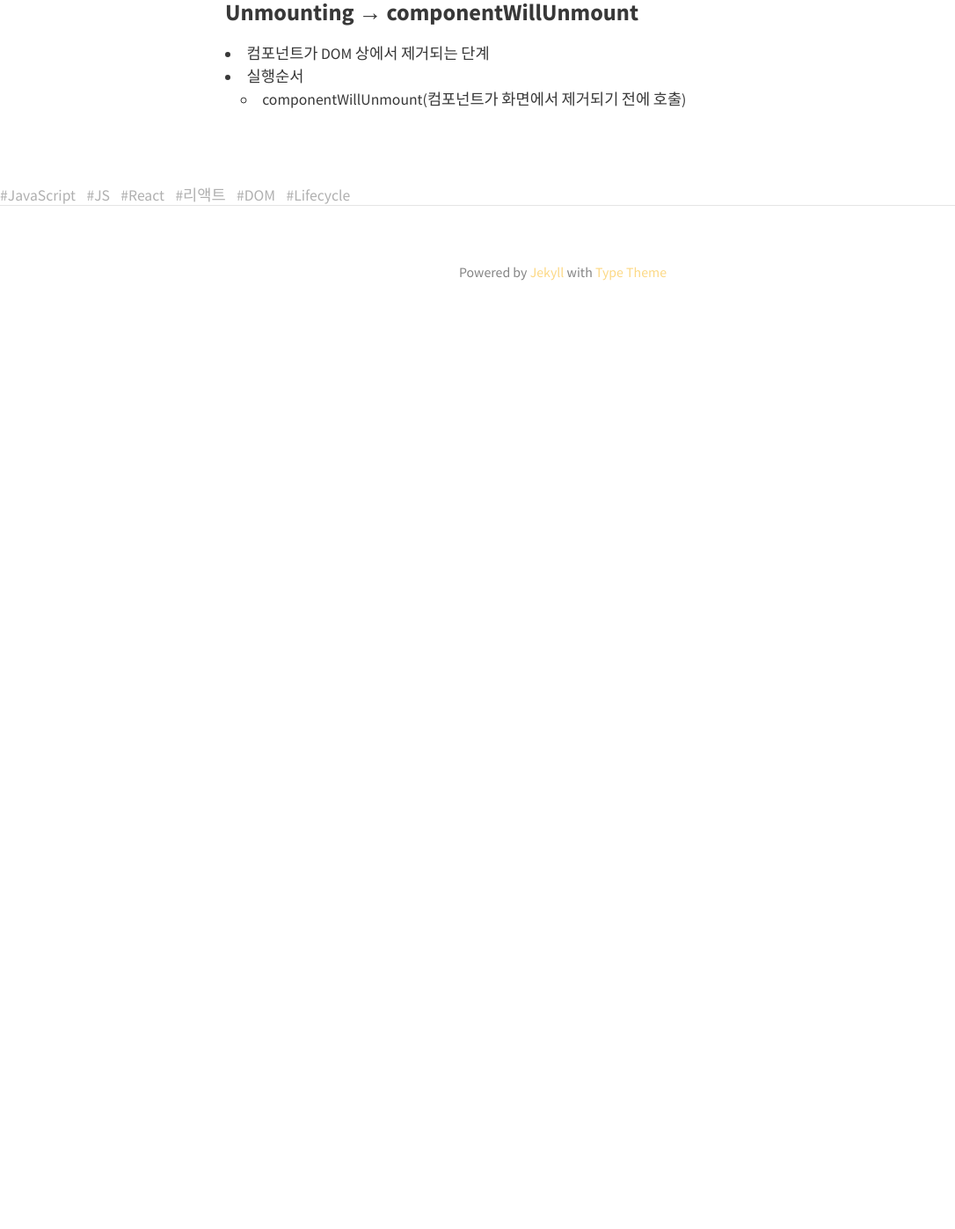
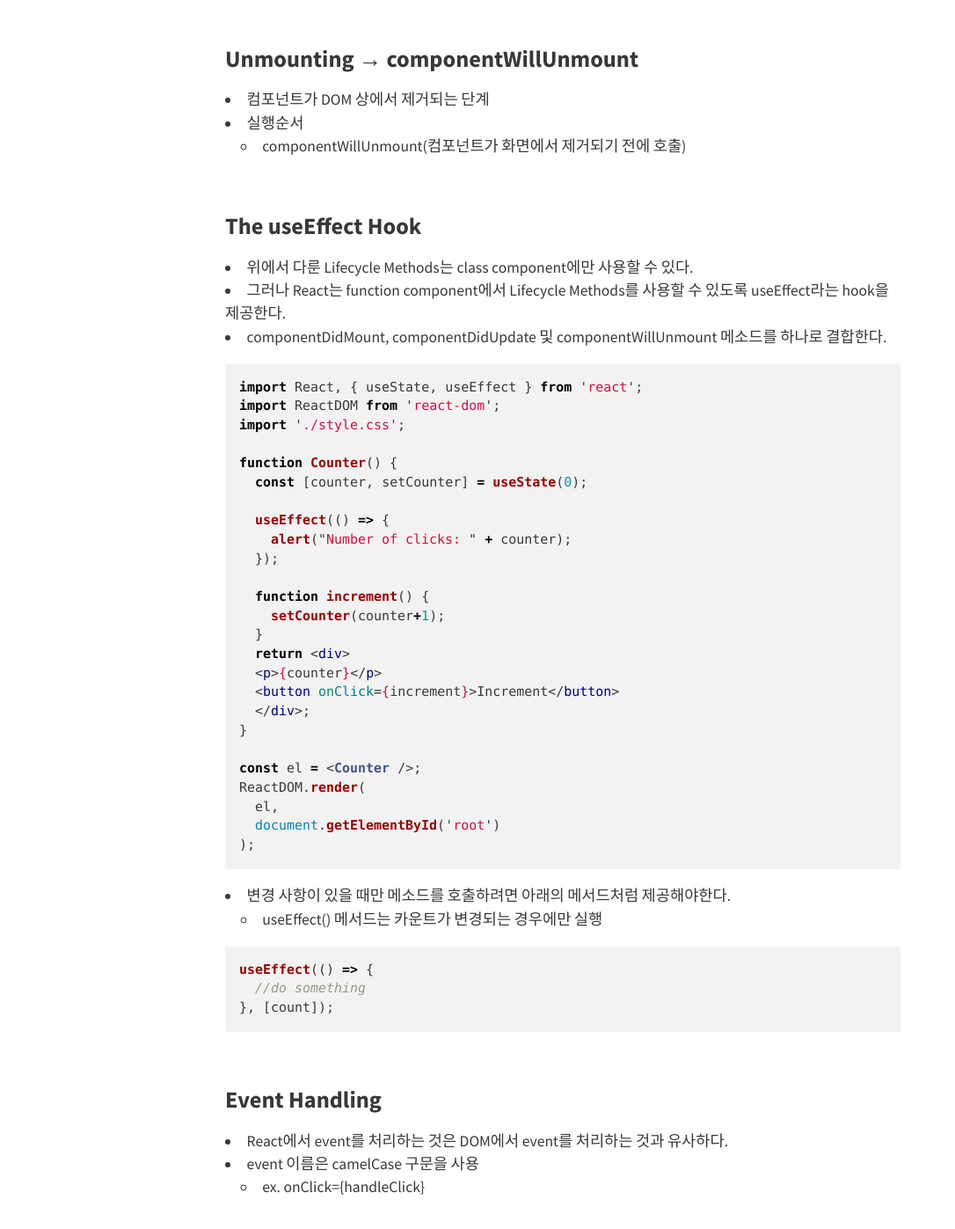
Before and after one commit to BoKyeong-Kim/BoKyeong-Kim.github.io, a Jekyll site: the page built from _posts/Dev-React/2021-03-30-react(3).md, in a window 1280 px wide and 1400 px high, scrolled down 2342 px. Shown: the top 1397 px of the window at 88% size, without its empty margins (0-1086 px from the left). Built offline with Jekyll 4.4.1, drawn with Linux system fonts in a browser that asks for light colours; nearby versions of some CDN libraries; before the commit the page ends 2728 px from its top, so only the background shows below that; some of the changed text lies outside the part shown.

Commit message:
add content useeffect, event handler in react basic

````diff
--- a/_posts/Dev-React/2021-03-30-react(3).md
+++ b/_posts/Dev-React/2021-03-30-react(3).md
@@ -8,6 +8,8 @@ tags: [JavaScript,JS, React, 리액트, DOM, Lifecycle]
 ---
 
 - Lifecycle Methods(Mount, Update, Unmount)
+- useEffect
+- Event Handling
 
 
 
@@ -32,7 +34,7 @@ tags: [JavaScript,JS, React, 리액트, DOM, Lifecycle]
 - 컴포넌트는 Lifecyle마다 메서드를 가지고 있는데, 이 메서드를 사용하여 특정 시점에 원하는 동작을 하도록 만들 수 있다.
 
 
-```javascript
+```jsx
 import React from 'react';
 import ReactDOM from 'react-dom';
 import './style.css';
@@ -91,3 +93,56 @@ ReactDOM.render(
 - 컴포넌트가 DOM 상에서 제거되는 단계
 - 실행순서
   - componentWillUnmount(컴포넌트가 화면에서 제거되기 전에 호출)
+
+
+<br>
+
+### The useEffect Hook
+- 위에서 다룬 Lifecycle Methods는 class component에만 사용할 수 있다.
+- 그러나 React는 function component에서 Lifecycle Methods를 사용할 수 있도록 useEffect라는 hook을 제공한다.
+- componentDidMount, componentDidUpdate 및 componentWillUnmount 메소드를 하나로 결합한다.
+
+
+```jsx
+import React, { useState, useEffect } from 'react';
+import ReactDOM from 'react-dom';
+import './style.css';
+
+function Counter() {
+  const [counter, setCounter] = useState(0);
+
+  useEffect(() => {
+    alert("Number of clicks: " + counter);
+  });
+
+  function increment() {
+    setCounter(counter+1);
+  }
+  return <div>
+  <p>{counter}</p>
+  <button onClick={increment}>Increment</button>
+  </div>;
+}
+
+const el = <Counter />;
+ReactDOM.render(
+  el,
+  document.getElementById('root')
+);
+```
+
+- 변경 사항이 있을 때만 메소드를 호출하려면 아래의 메서드처럼 제공해야한다.
+  - useEffect() 메서드는 카운트가 변경되는 경우에만 실행
+
+```jsx
+useEffect(() => {
+  //do something
+}, [count]);
+```
+
+<br>
+
+### Event Handling
+- React에서 event를 처리하는 것은 DOM에서 event를 처리하는 것과 유사하다.
+- event 이름은 camelCase 구문을 사용
+  - ex. onClick={handleClick}
````
